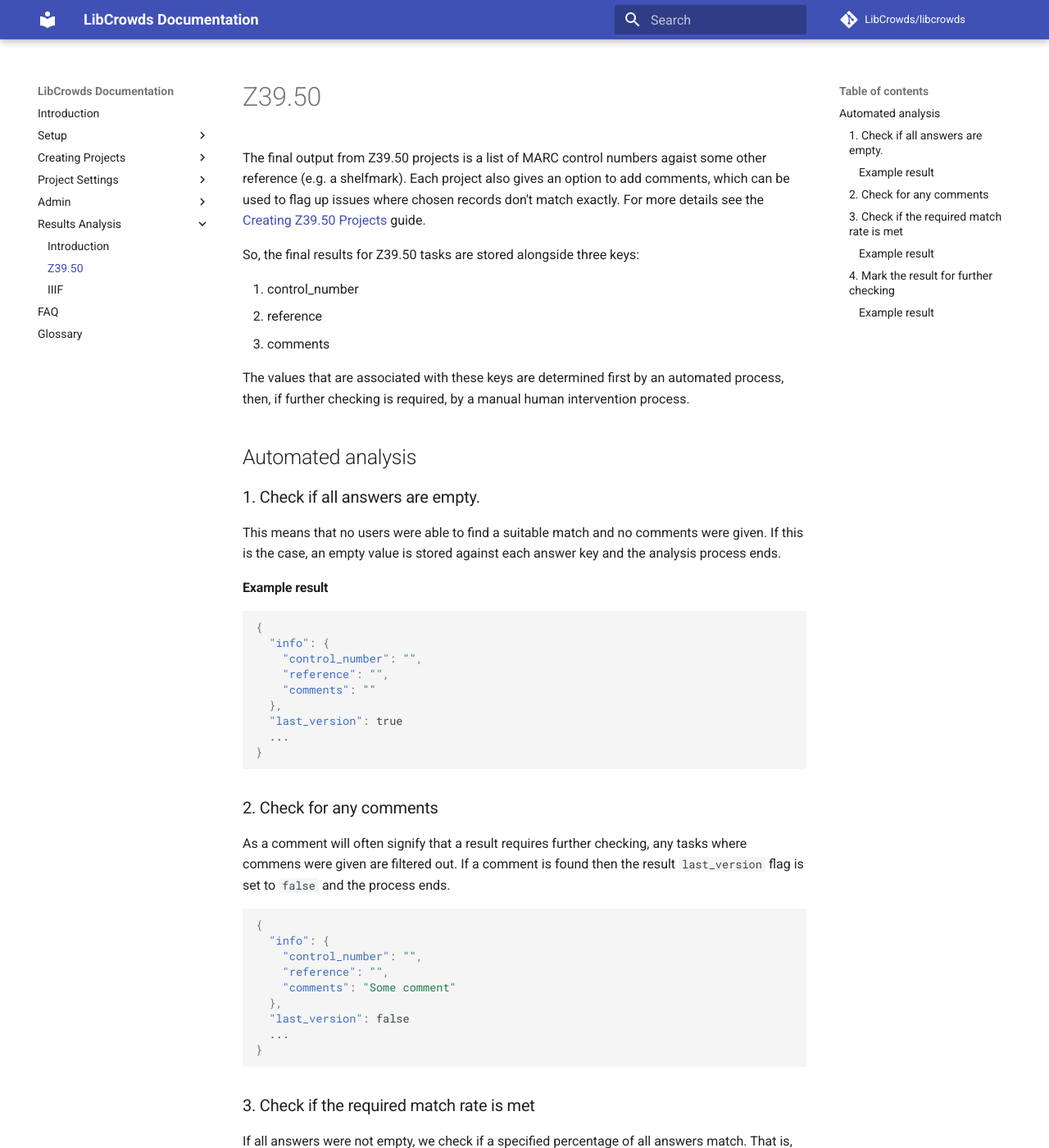
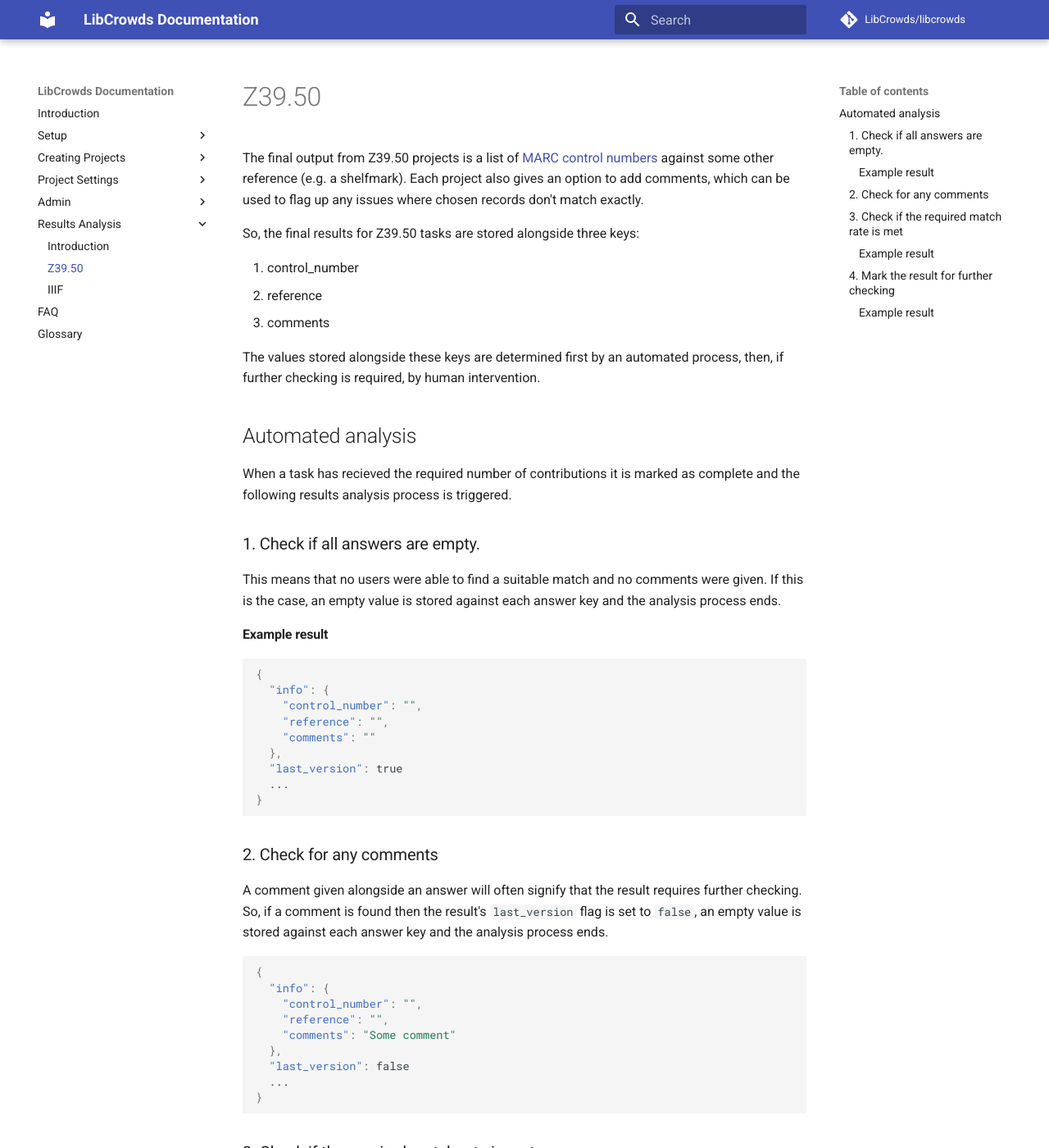
Before and after one commit to LibCrowds/docs, an MkDocs documentation site: the page built from docs/analysis/z3950.md, in a window 1280 px wide and 1400 px high. Shown: the whole window at 82% size. Built offline with MkDocs 1.6.1 and Material for MkDocs 9.7.7, drawn with Linux system fonts in a browser that asks for light colours; comment, search, counter and statistics services are not loaded; old or Windows-style settings are respelled for this version of MkDocs.

Commit message:
Update Z39.50 analysis docs

````diff
--- a/docs/analysis/z3950.md
+++ b/docs/analysis/z3950.md
@@ -1,8 +1,8 @@
-The final output from Z39.50 projects is a list of MARC control numbers agaist
-some other reference (e.g. a shelfmark). Each project also gives an option to
-add comments, which can be used to flag up issues where chosen records don't
-match exactly. For more details see the
-[Creating Z39.50 Projects](/creating_projects/z3950.md) guide.
+The final output from Z39.50 projects is a list of
+[MARC control numbers](https://www.loc.gov/marc/bibliographic/bd001.html)
+against some other reference (e.g. a shelfmark). Each project also gives an
+option to add comments, which can be used to flag up any issues where chosen
+records don't match exactly.
 
 So, the final results for Z39.50 tasks are stored alongside three keys:
 
@@ -10,11 +10,13 @@
 2. reference
 3. comments
 
-The values that are associated with these keys are determined first by an
-automated process, then, if further checking is required, by a manual human
-intervention process.
+The values stored alongside these keys are determined first by an automated
+process, then, if further checking is required, by human intervention.
 
 ## Automated analysis
+
+When a task has recieved the required number of contributions it is marked
+as complete and the following results analysis process is triggered.
 
 ### 1. Check if all answers are empty.
 
@@ -38,9 +40,10 @@
 
 ### 2. Check for any comments
 
-As a comment will often signify that a result requires further checking, any
-tasks where commens were given are filtered out. If a comment is found then the
-result `last_version` flag is set to `false` and the process ends.
+A comment given alongside an answer will often signify that the result requires
+further checking. So, if a comment is found then the result's `last_version`
+flag is set to `false`, an empty value is stored against each answer key and
+the analysis process ends.
 
 ```json
 {
````
